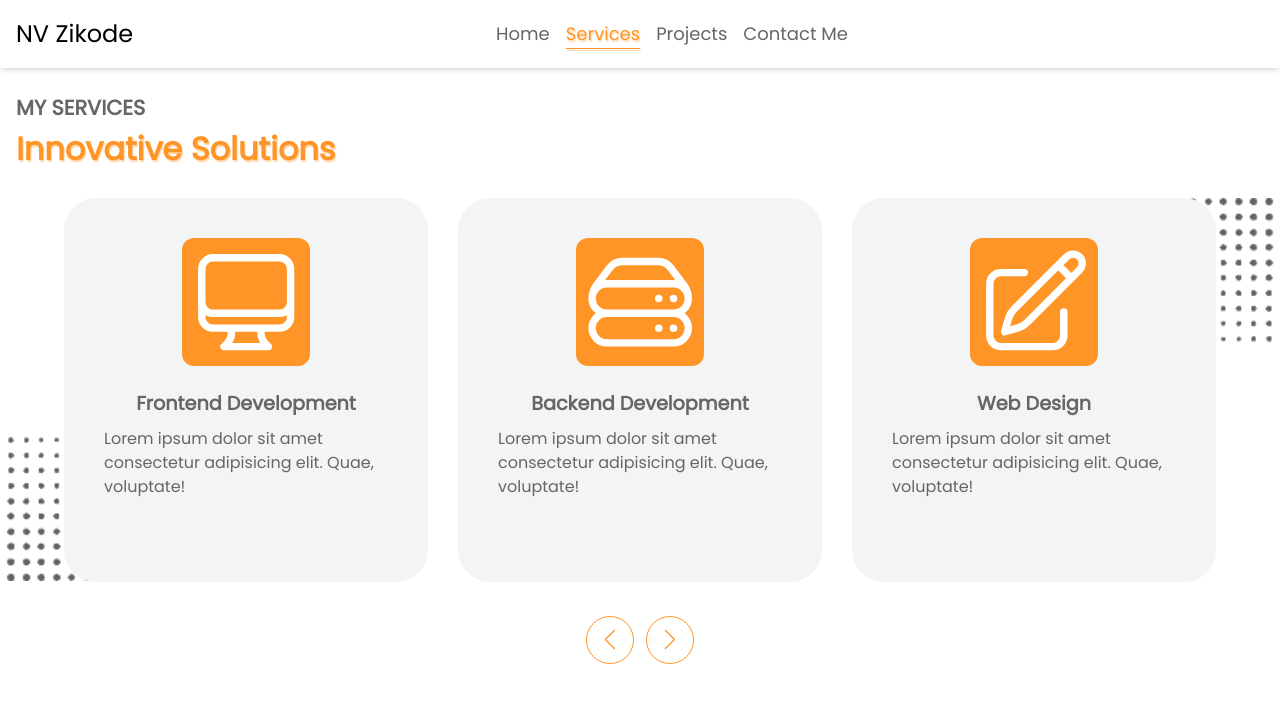
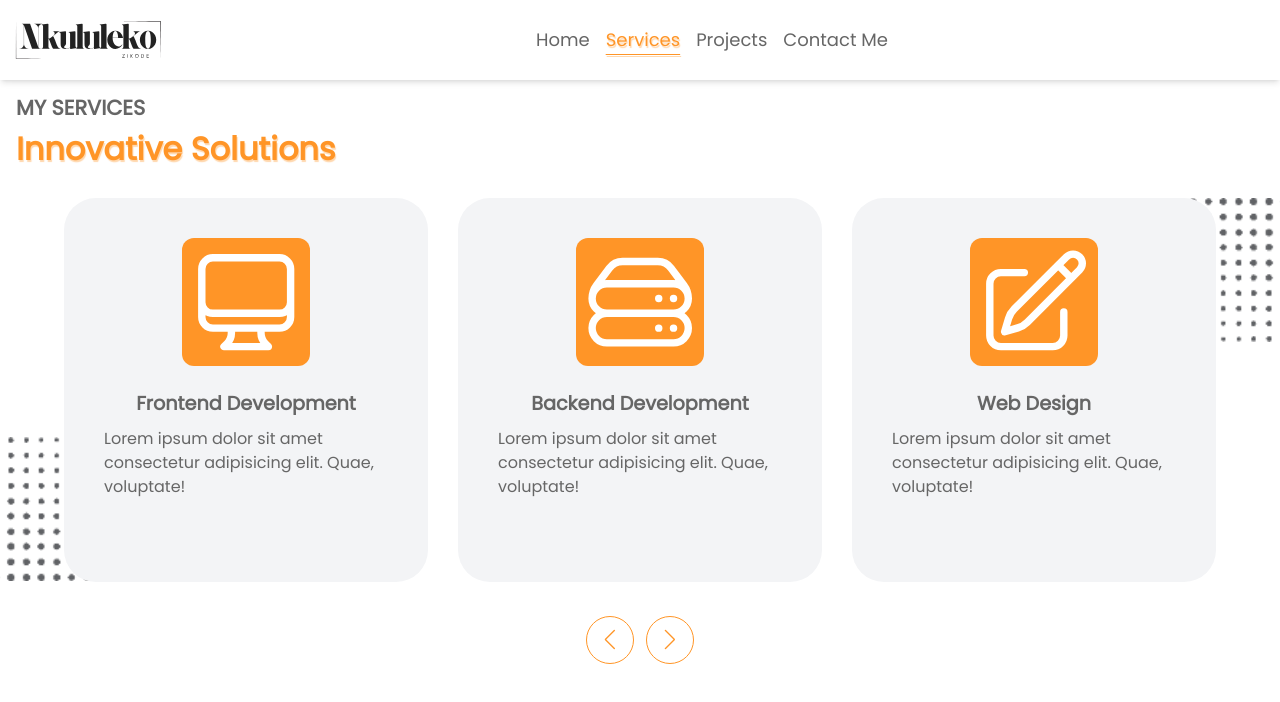
Before and after one commit to nkululek0/portfolio, a website: page src/public/pages/services.html in a window 1280 px wide. Drawn offline with nearby package versions, Linux system fonts and the light colour scheme.

Commit message:
(Update): adds website logo to services page

```diff
--- a/src/public/pages/services.html
+++ b/src/public/pages/services.html
@@ -12,10 +12,11 @@
 </head>
 <body class="font-poppins">
     <article class="page-navigation z-10 fixed top-0 w-full flex flex-col items-end bg-custom-white-color md:flex-row md:items-center md:shadow-md">
-        <section class="header flex items-center justify-between w-full p-4 shadow-md lg:w-[10rem] md:shadow-none">
+        <section class="header flex items-center justify-between w-full h-[5rem] overflow-hidden p-4 shadow-md lg:w-[15rem] md:shadow-none">
             <div class="left-side">
-                <h1 class="hidden text-[1.5rem] md:block">NV Zikode</h1>
-                <h2 class="text-[1.3rem] md:hidden">NV Zikode</h2>
+                <div class="logo-container relative w-[15rem] h-[5rem]">
+                    <img src="../assests/nkululeko-zikode-logo.svg" alt="nkululeko zikode logo" class="-z-1 w-[12rem] h-[15rem] absolute top-[-5rem] left-[-1.5rem]">
+                </div>
             </div>
             <div class="right-side">
                 <div class="menu-icons-container md:hidden">
```
Also changed, not shown: src/index.html (+5 -2 lines), src/public/styles/main.css.
